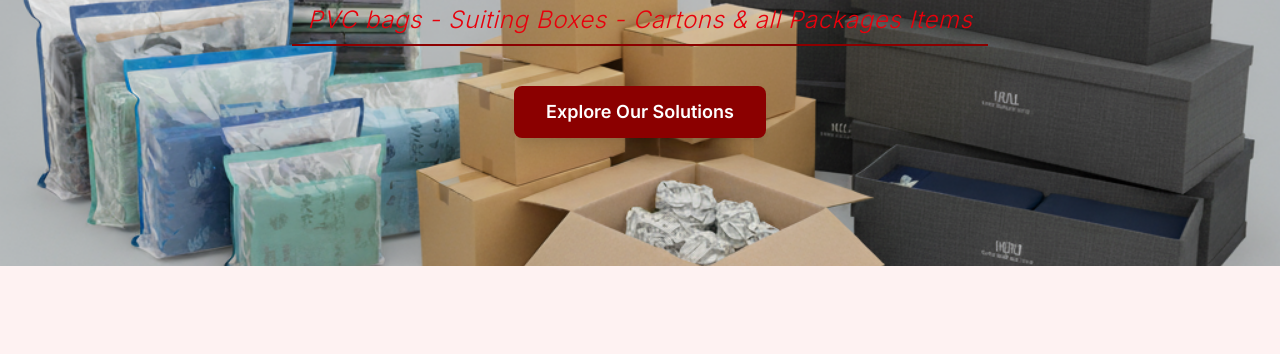
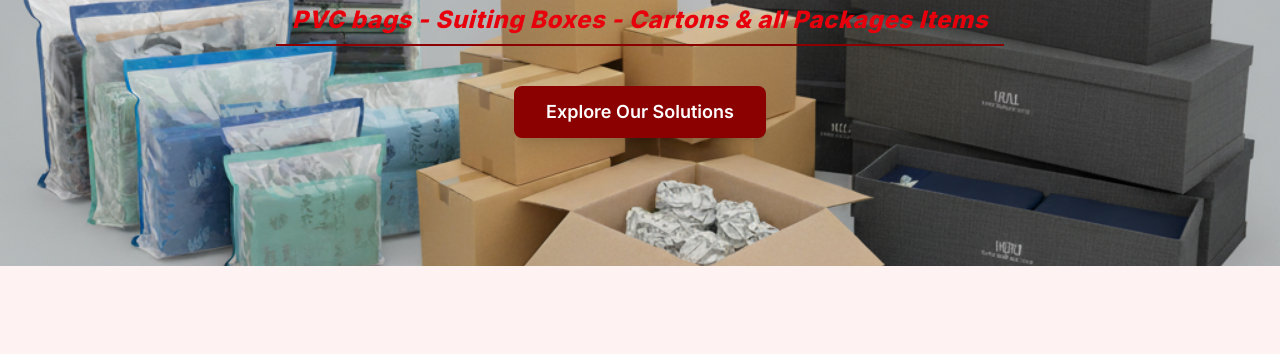
Before and after one commit to mustafakhalid2/MUSTAFA-IMPEX, a website: page index.html in a window 1280 px wide. Shown: the part 274-628 px from the top of the page. Drawn offline with Linux system fonts and the light colour scheme.

Commit message:
Update index.html

```diff
--- a/index.html
+++ b/index.html
@@ -77,7 +77,7 @@
                 <h1 class="text-4xl sm:text-6xl font-black mb-4 text-red-600  ">
                   Mustafa Impex
                 </h1>
-                <p class="text-xl text-red-600 sm:text-2xl font-light tracking-wide italic border-t-2 border-b-2 border-primary inline-block px-4 py-2">
+                <p class="text-xl text-red-600 sm:text-2xl font-extrabold tracking-wide italic border-t-2 border-b-2 border-primary inline-block px-4 py-2">
                     PVC bags - Suiting Boxes - Cartons & all Packages Items
                 </p>
                 <div class="mt-10">
```
